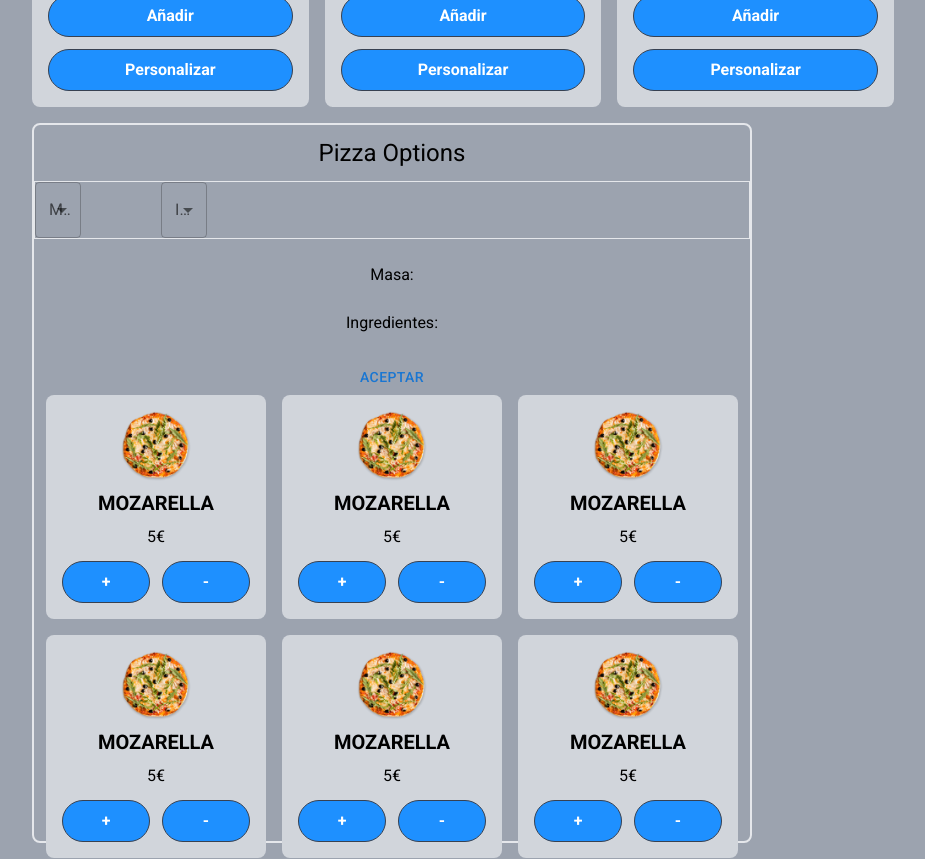
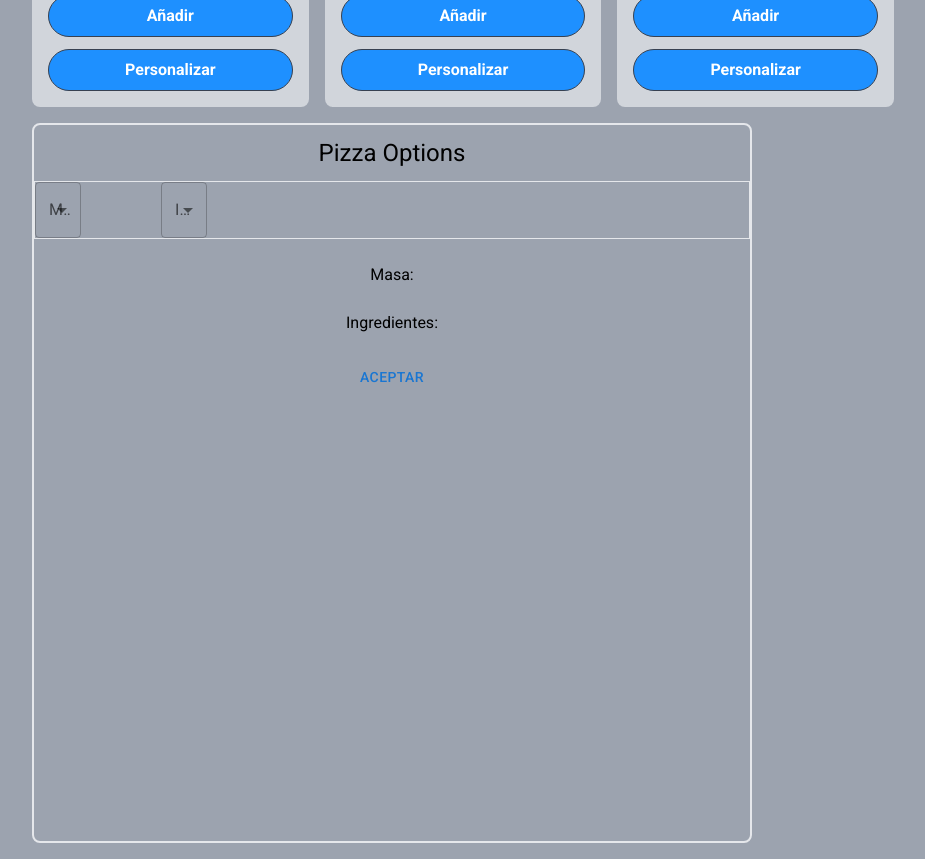
Before and after one commit to misama484/takefood, a Next.js app: page / in a window 1280 px wide. Shown: the part 1700-2559 px from the top of the page, without its empty margins (177-1102 px from the left). Built offline with nearby package versions, Linux system fonts and the light colour scheme.

Commit message:
pasando pizza como parametro

```diff
--- a/src/components/layout/HomeMenu.js
+++ b/src/components/layout/HomeMenu.js
@@ -28,7 +28,7 @@ export default function HomeMenu() {
         {/**Item Card*/}
 
         {pizzas.pizzas.map((pizza, index) => {
-          return <ItemCard key={index} name={pizza.nombre} description={pizza.descripcion} price={pizza.precio}/>
+          return <ItemCard key={index} pizza={pizza}/>
         })}
 
       </div>
--- a/src/components/layout/IngredientCard.js
+++ b/src/components/layout/IngredientCard.js
@@ -1,20 +1,24 @@
 import React from 'react';
 import Image from 'next/image';
 
-const IngredientCard = ({name, description, price}) => {
+const IngredientCard = ({ ingredientes }) => {
   return (
-    <div className="bg-gray-300 p-4 rounded-lg text-center hover:scale-105 hover:bg-gray-200 hover:shadow-xl hover:shadow-primary/25 transition-all">
+    <>
+      {ingredientes.map((ingrediente, index) => (
+        <div key={index} className="bg-gray-300 p-4 rounded-lg text-center hover:scale-105 hover:bg-gray-200 hover:shadow-xl hover:shadow-primary/25 transition-all">
           <div className="flex justify-center">
             <Image src={'/pizza.png'} alt='pizza' width={70} height={70} className="justify-center"/>
           </div>
-      <h4 className="uppercase font-semibold my-2 text-xl">{name}</h4>
-      <p>{price}</p>
+          <h4 className="uppercase font-semibold my-2 text-xl">{ingrediente}</h4>
+          <p>{"2€"}</p>
           <div className='flex flex-row'>
             <button className="bg-primary text-white rounded-full px-6 py-2 mt-3 mr-3">+</button>
             <button className="bg-primary text-white rounded-full px-6 py-2 mt-3">-</button>
           </div>
         </div>
+      ))}
+    </>
   )
 }
 
-export default IngredientCard
+export default IngredientCard;
--- a/src/components/layout/ItemCard.js
+++ b/src/components/layout/ItemCard.js
@@ -1,17 +1,39 @@
+"use client"
 import Image from "next/image"
+import { useState } from "react"
+import { Modal, useScrollTrigger } from "@mui/material"
+import PizzaOptions from "./PizzaOptions"
 
-function ItemCard({name, description, price}) {
+function ItemCard({pizza}) {
+  const [showModal, setShowModal] = useState(false);
+  const [selectedPizza, setSelectedPizza] = useState({});
+
+  const openModal = (pizza) => {
+    setShowModal(true)
+    setSelectedPizza(pizza)
+  }
   return (
     <div className="bg-gray-300 p-4 rounded-lg text-center hover:scale-105 hover:bg-gray-200 hover:shadow-xl hover:shadow-primary/25 transition-all flex flex-col justify-around ">
           <div className="flex justify-center">
             <Image src={'/pizza.png'} alt='pizza' width={150} height={150} className="justify-center"/>
           </div>
-          <h4 className="uppercase font-semibold my-2 text-xl">{name}</h4>
-          <p className="text-gray-500 text-sm">{description}</p>
-          <p>{price}</p>
+          <h4 className="uppercase font-semibold my-2 text-xl">{pizza.nombre}</h4>
+          <p className="text-gray-500 text-sm">{pizza.descripcion}</p>
+          <p>{pizza.precio}</p>
           <button className="bg-primary text-white rounded-full px-6 py-2 mt-3 mr-3">Añadir</button>
-          <button className="bg-primary text-white rounded-full px-6 py-2 mt-3">Personalizar</button>
-        </div>
+          <button className="bg-primary text-white rounded-full px-6 py-2 mt-3" onClick={() => openModal(pizza)}>Personalizar</button>
+
+
+        {showModal && (
+          <Modal
+            open={showModal}
+            onClose={() => setShowModal(false)}
+            className="flex justify-center items-center"
+            >
+            <PizzaOptions pizza = {selectedPizza} />
+          </Modal>
+        )}
+    </div>
   )
 }
 
--- a/src/components/layout/PizzaOptions.js
+++ b/src/components/layout/PizzaOptions.js
@@ -3,7 +3,7 @@ import React, { useState } from 'react'
 import {Button, Input, Box, FormControl, InputLabel, Select, MenuItem} from "@mui/material"
 import IngredientCard from './IngredientCard'
 
-const PizzaOptions = () => {
+const PizzaOptions = (pizza) => {
   const [masa, setMasa] = useState("");
   const [ingrediente, setIngrediente] = useState("");
   const [listaIngredientes, setListaIngredientes] = useState([]);
@@ -16,8 +16,10 @@ const PizzaOptions = () => {
     setListaIngredientes([...listaIngredientes, event.target.value])
   }
 
+  console.log(pizza)
+
   return (
-    <div className='border-2 w-[90vh] h-[90vh] rounded-lg my-4'>
+    <div className='border-2 w-[90vh] h-[90vh] rounded-lg my-4 bg-gray-400 '>
       <h1 className='text-2xl my-3'>Pizza Options</h1>
       <div className="flex justify-center items-center flex-col gap-6">
       <div className='grid-cols-2 flex flex-row gap-6 w-full border '>
@@ -54,28 +56,34 @@ const PizzaOptions = () => {
         </Box>
       </div>
       <h1>Masa: {masa}</h1>
+
       <div>
         <h1>Ingredientes:</h1>
+
         <ul>
-          {listaIngredientes.map((ingrediente, index) => (
-            <li key={index}>{ingrediente}</li>
+          {listaIngredientes.map((P, index) => (
+            <li key={index}>{""}</li>
           ))}
         </ul>
       </div>
       <Button onClick={""}>Aceptar</Button>
     </div>
-      <div className='grid grid-cols-3 gap-4 mx-3'>
-        {Array.from({length:8 }).map((_, i) => (
-          <IngredientCard
-            key={i}
-            name={"Mozarella"}
-            description={"Anyade mozarella"}
-            price={"5€"}
-          />
-        ))}
-      </div>
+
     </div>
   )
 }
 
 export default PizzaOptions
+
+{/*
+
+  <div className='grid grid-cols-3 gap-4 mx-3'>
+        {pizza.pizzas.map((p, i) => (
+         <IngredientCard
+            key={i}
+            ingredientes={p.nombre}
+          />
+        ))}
+      </div>
+
+  */}
```
Lines whose indentation alone changed are shown as unchanged.
